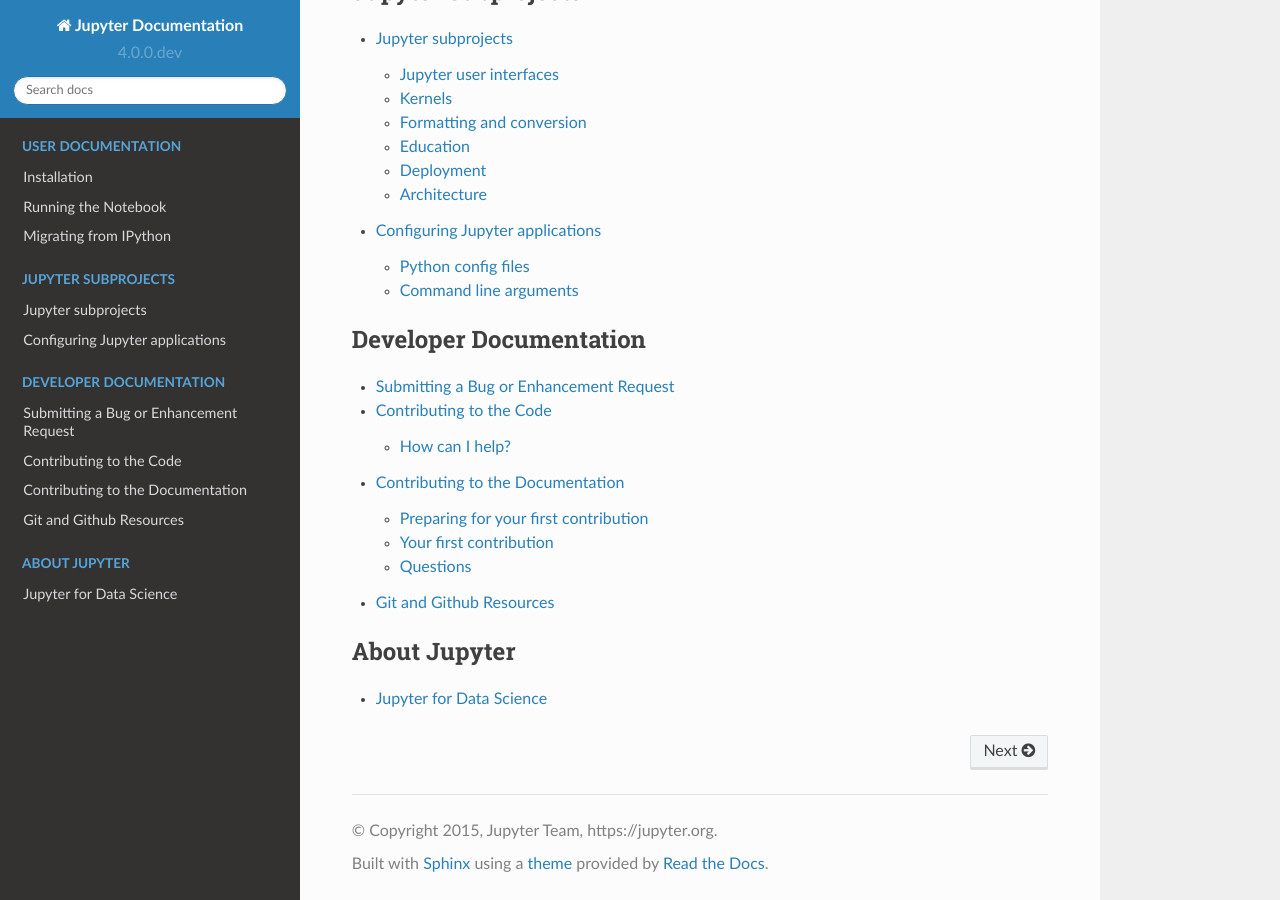
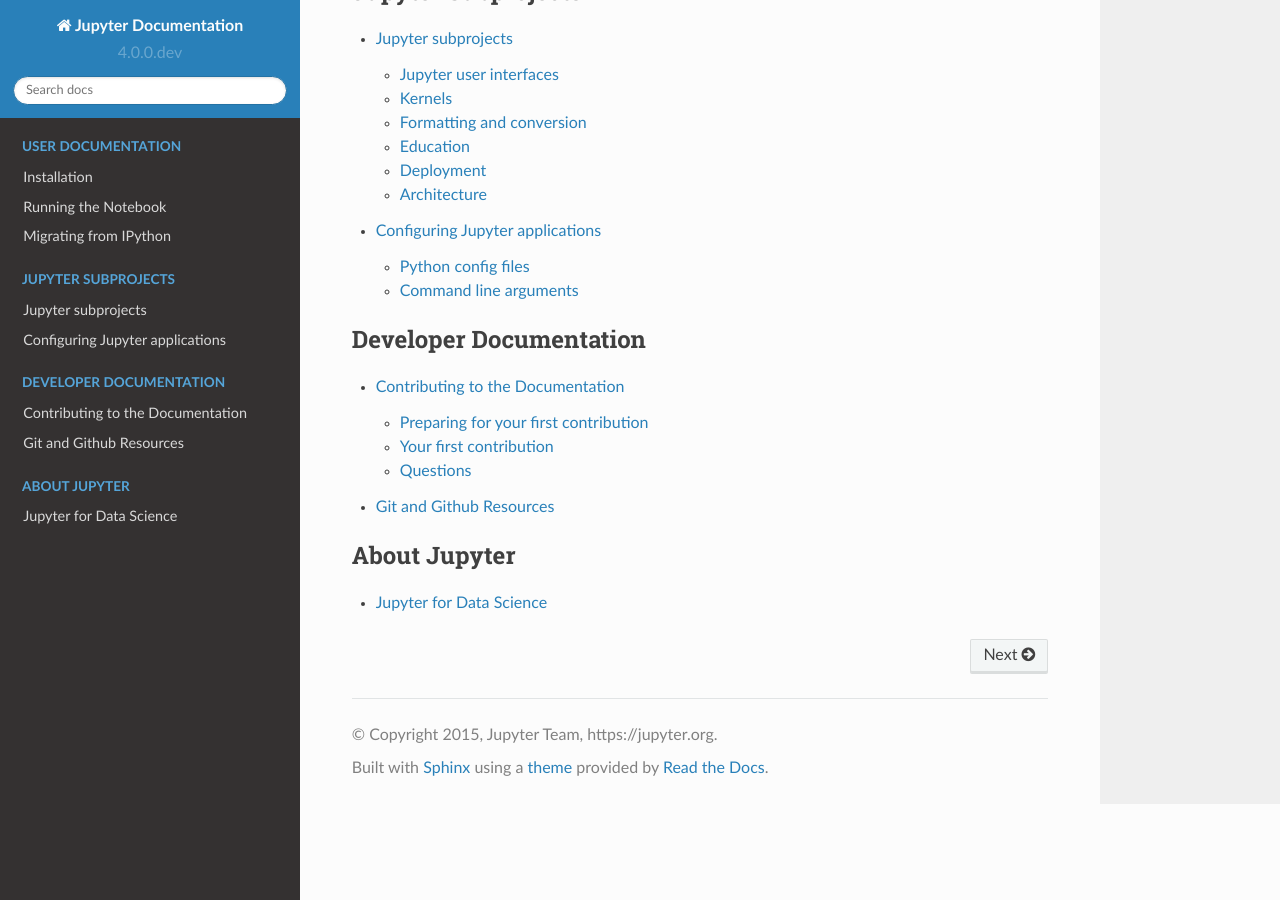
Before and after one commit to jupyter/jupyter, a Sphinx documentation site: the page built from docs/source/index.rst, in a window 1280 px wide and 900 px high, scrolled down 841 px. Built offline with Sphinx 7.4.7 and the Read the Docs theme 2.0.0, drawn with Linux system fonts in a browser that asks for light colours; pages that are not in the unit, such as notebooks, are missing from menus; some of the changed lines change nothing that is shown.

Commit message:
Moved out non-documentation related info

```diff
--- a/docs/source/contrib_guide_docs.rst
+++ b/docs/source/contrib_guide_docs.rst
@@ -1,108 +1,3 @@
-========================================
-Submitting a Bug or Enhancement Request
-========================================
-While using the Notebook, you might experience a bug or discover room for a
-potential enhancement. If so, we encourage you to open issues on Github.
-To make the navigating issues eaasier for both developers and users, we ask
-that you take the following steps before submitting an issue.
-
-1. Search through StackOverflow and existing Github issues to ensure that
-the issue has not already been reported by another user. If so, provide
-your input on the existing issue if you think it would be valuable.
-
-2. Prepare a small, self-contained snippet of code that will allow others
-to reproduce the issue that you are experiencing.
-
-3. Prepare information about the environment that you are executing the code
-in, in order to aid in the debugging of the issue. You can use ``python
--c "import IPython; print(IPython.sys_info())"`` to get some initial
-information about the environment. You can also use ``pip list`` or
-``conda list`` and ``grep`` in order to identify the versions of the
-libraries that are relevant to the issue that you are submitting.
-
-4. Prepare a simple test that outlines the expected behavior of the code.
-
-5. Prepare an explanation of why the current behavior is not desired and
-what it should be.
-
-
-==================================
-Contributing to the Code
-==================================
-
-How can I help?
----------------
-Individuals are welcome, and encouraged, to submit issues, enhancements, and
-new idea to the codebase. If you are a first-time contributor looking to get
-involved with Jupyter, you can use the following query in a Github search to
-find beginner-friendly issues to tackle across the Jupyter codebase.
-
-**is:issue is:open is:sprint-friendly user:jupyter**
-
-Once you've found an issue that you are eager to solve, you can use the guide
-below to get started. If you experience any issues while working on the issue,
-you can contact the mailing list or the approrpiate Gitter channel.
-
-1. Fork the repository associated with the issue you are addressing and clone
-it to a local directory on your machine.
-
-2. ``cd`` into the directory and create a new branch using ``git checkout -b
-insert-branch-name-here``. Pick a branch name that gives some insight into
-what the issue you are fixing is. For example, if you are updating the text
-that is logged out by the program when a certain error happens you might
-name your branch `update-error-text`.
-
-3. Reference the README of the repository you have forked and cloned for
-information about how to set up the repository in development mode.
-
-4. Identify the module or class where the code change you will make will
-reside and find the test file associated with this code change. In the test
-file, add some tests that outline what you expect the behavior of the change
-should be. If we continue with our example of updating the text that is logged
-on error, we might write test cases that check to see if the exception raised
-when you induce the error contains the appropriate string. When writing test
-cases, make sure that you test for the following things.
-
-* What is the simplest test case I can write for this issue?
-* What will happen if your code is given messy inputs?
-* What will happen if your code is given no inputs?
-* What will happen if your code is given too few inputs?
-* What will happen if your code is given too many inputs?
-
-5. Once you have created some test cases, refer to the README of the repository
-that you forked and cloned for information about how to run the test suite. This
-will typical require that you run the ``nosetests`` command at the commandline.
-Observe that when you run the tests, the new tests that you added will fail as you
-have no updated the code yet.
-
-6. Go back to the file that you are updating and begin adding the code for your
-pull request.
-
-7. Run the test suite again to see if your changes have caused any of the test
-cases to pass. If any of the test cases have failed, go back to your code and
-make the updates necessary to have them pass.
-
-8. Once all of your test cases have passed, commit both the test cases and the
-updated module and push the updates to the branch on your forked repository. Once
-you have done this, you can go back to your forked repository on Github. You'll
-notice a bar at the top that will allow you to submit a pull request based on
-the branch that you have just pushed.
-
-9. When creating a pull request, make sure that the title clearly and concisely
-described what your code does. For example, we might use the title "Updated
-error message on ExampleException". In the body of the pull request, make sure
-that you include the phrase "Closes #issue-number-here", where the issue number is
-the issue number of the issue that you are addressing in this PR.
-
-10. After you have submitted a pull request, a project reviewer will review your
-code for quality. You can expect the reviewer to check for the documentation
-provided in the changes you made, how thorougb the test cases you provided are,
-and how efficient your code is. Your reviewer will provide feedback on your code
-and you will have the chance to edit your code and apply fixes.
-
-11. Once your PR is perfected, it will be merged into the master branch of the main
-repository and you can celebrate!
-
 =================================
 Contributing to the Documentation
 =================================
```
